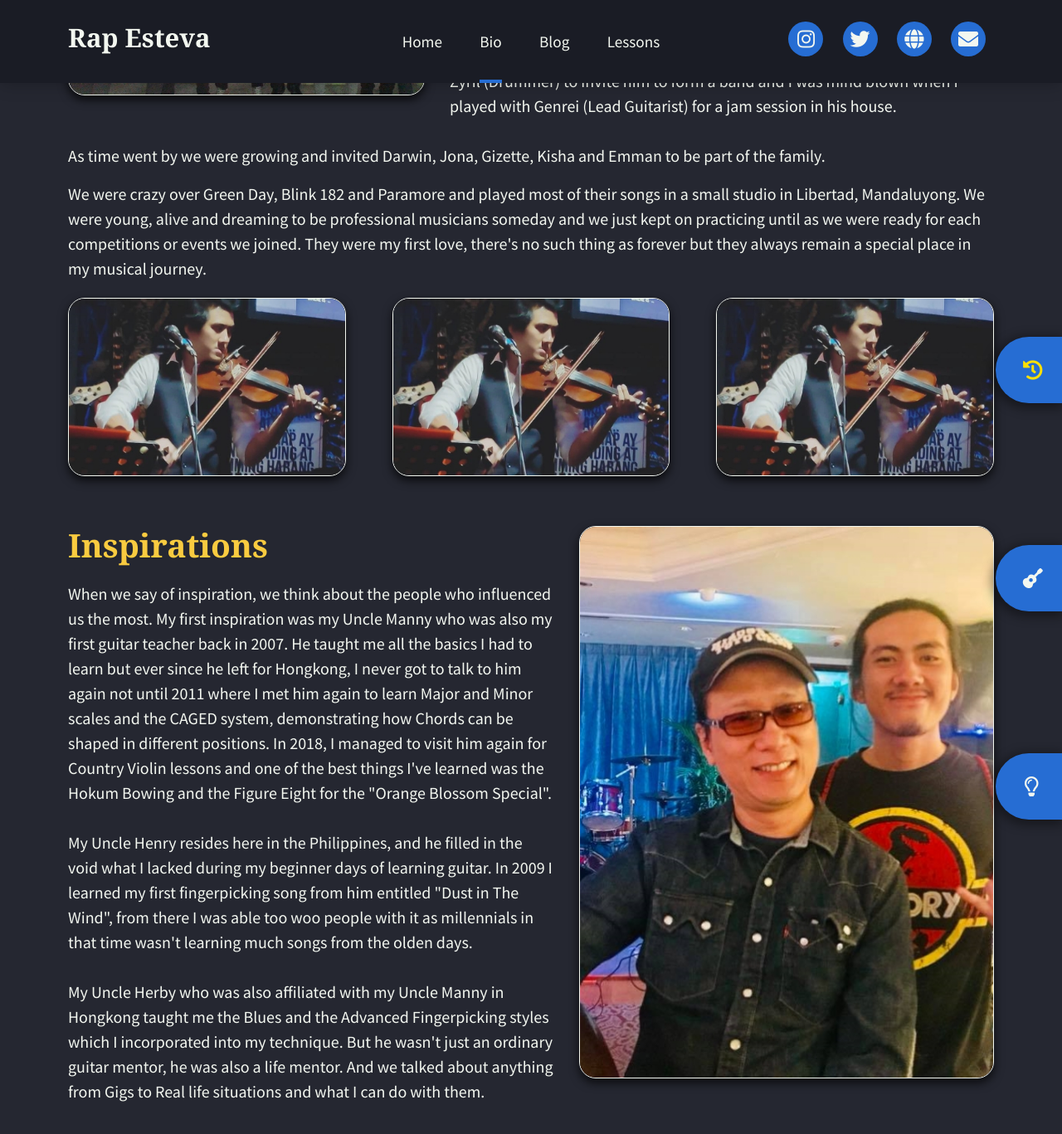
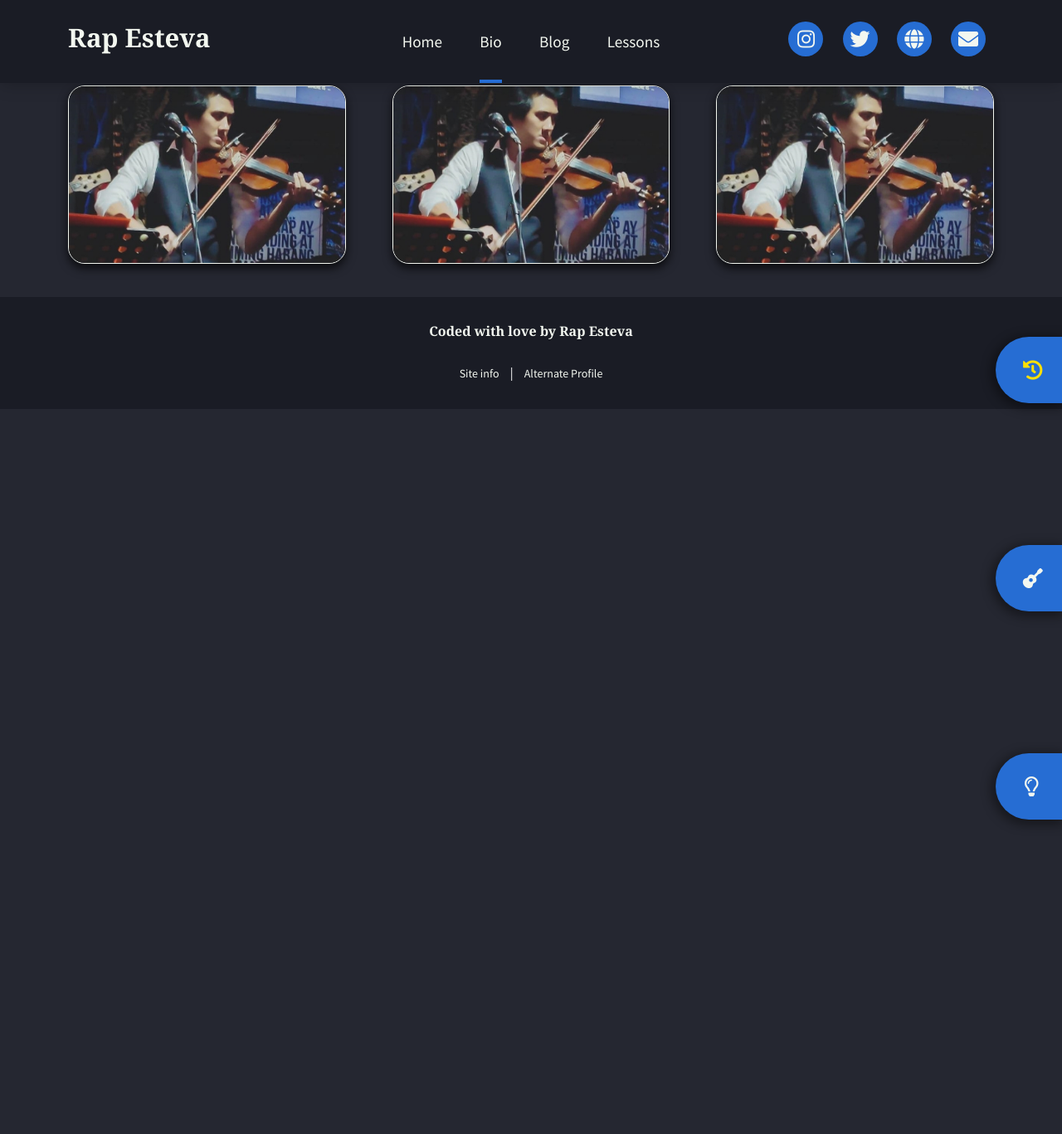
Before and after one commit to rapsamaniego27/music-profile, a Jekyll site: the page built from bio/index.html, in a window 1280 px wide and 1400 px high, scrolled down 3278 px. Shown: the top 1367 px of the window at 83% size. Built offline with Jekyll 4.4.1, drawn with Linux system fonts in a browser that asks for light colours; nearby versions of some CDN libraries; some web fonts are replaced; some of the changed text lies outside the part shown.

Commit message:
test data

```diff
--- a/_data/bio.yml
+++ b/_data/bio.yml
@@ -54,61 +54,3 @@ bio-sections:
       image: /assets/files/rap-violin.jpg
       id: bioInstruments
       icon: <i class="fas fa-history"></i>
-  - section:
-      alignment: right
-      title: Inspirations
-      description: >-
-        When we say of inspiration, we think about the people who influenced us
-        the most. My first inspiration was my Uncle Manny who was also my first
-        guitar teacher back in 2007. He taught me all the basics I had to learn
-        but ever since he left for Hongkong, I never got to talk to him again
-        not until 2011 where I met him again to learn Major and Minor scales and
-        the CAGED system, demonstrating how Chords can be shaped in different
-        positions. In 2018, I managed to visit him again for Country Violin
-        lessons and one of the best things I've learned was the Hokum Bowing and
-        the Figure Eight for the "Orange Blossom Special".
-
-        <br><br>
-
-        My Uncle Henry resides here in the Philippines, and he filled in the void what I lacked during my beginner days of learning guitar. In 2009 I learned my first fingerpicking song from him entitled "Dust in The Wind", from there I was able too woo people with it as millennials in that time wasn't learning much songs from the olden days.
-
-        <br><br>
-
-        My Uncle Herby who was also affiliated with my Uncle Manny in Hongkong taught me the Blues and the Advanced Fingerpicking styles which I incorporated into my technique. But he wasn't just an ordinary guitar mentor, he was also a life mentor. And we talked about anything from Gigs to Real life  situations and what I can do with them.
-      image: /assets/files/herby.jpg
-      icon: <i class="fas fa-history">
-      id: bioInspirations
-      subtopics:
-        - title: New Wave
-          description: >-
-            New Wave was the very first genre I fell in love with. I was
-            originally influenced by my Mom as I listened to Madonna, Cindy
-            Lauper, A-ha, The Cure, The Police, just to name a few.
-
-
-            My Uncle Jojo was also crazy over New Wave music so I got some of his stuff from him and was jamming with him to play most 80s stuff.
-
-
-            At the time, the game "Guitar Hero" was a thing and we had this version of the game that played to 80s tracks which got me more excited and motivated to learn guitar, despite the genre being keyboard focused, I was always feeling hype into listening to these type of music.
-          image: /assets/files/inspiration-new-wave.jpg
-        - title: Classical
-          description: >-
-            Classical Music was more like a come and go genre for me as I only
-            get to enjoy it occasionally. I would only get to play it when I
-            feel like it, but the lack of techniques I possessed and the
-            complexity of the music style always leads me to give up easily and
-            come back again when I feel like I'm ready to play it.
-
-
-            My Mom was a classically trained singer in UST. Since I was a kid, besides her new wave tracks, she'd play some classical ones as well mostly from Bach and one of her favorite pieces "Canon in D" by Pachelbel.
-
-
-            I loved some of the Classical stuff so much I had to force myself to learn one by ear. And that is "Minuet in G Major" by Bach which I learned in High School of 2009 and "Canon" in 2010.
-          image: /assets/files/inspiration-classical.jpg
-          gallery:
-            - alt: Gallery 1
-              image: /assets/files/band-folkridge2.jpg
-            - alt: Gallery 2
-              image: /assets/files/band-folkridge4.jpg
-            - alt: Gallery 34
-              image: /assets/files/band-folkridge2.jpg
--- a/_includes/blocks/bio-sections.html
+++ b/_includes/blocks/bio-sections.html
@@ -3,8 +3,12 @@
   <div class="container bio-section bioStarted">
     <!-- Main Topic -->
     <div class="bio-section__main-topic clearfix">
-      <img src="{{site.baseurl}}{{bio.section.image}}" alt="Image" title="Image"
-        class="cmp-image__portrait float-none float-md-end bio-section__img">
+
+      {% if bio.section.image != '' %}
+        <img src="{{site.baseurl}}{{bio.section.image}}" alt="Image" title="Image"
+          class="cmp-image__portrait float-none float-md-end bio-section__img">
+      {% endif %}
+
       <h2 class="bio-section__title">{{ bio.section.title }}</h2>
       <div class="bio-section__description">
        <p>
```
Also changed, not shown: admin/config.yml (+9 -5 lines).
